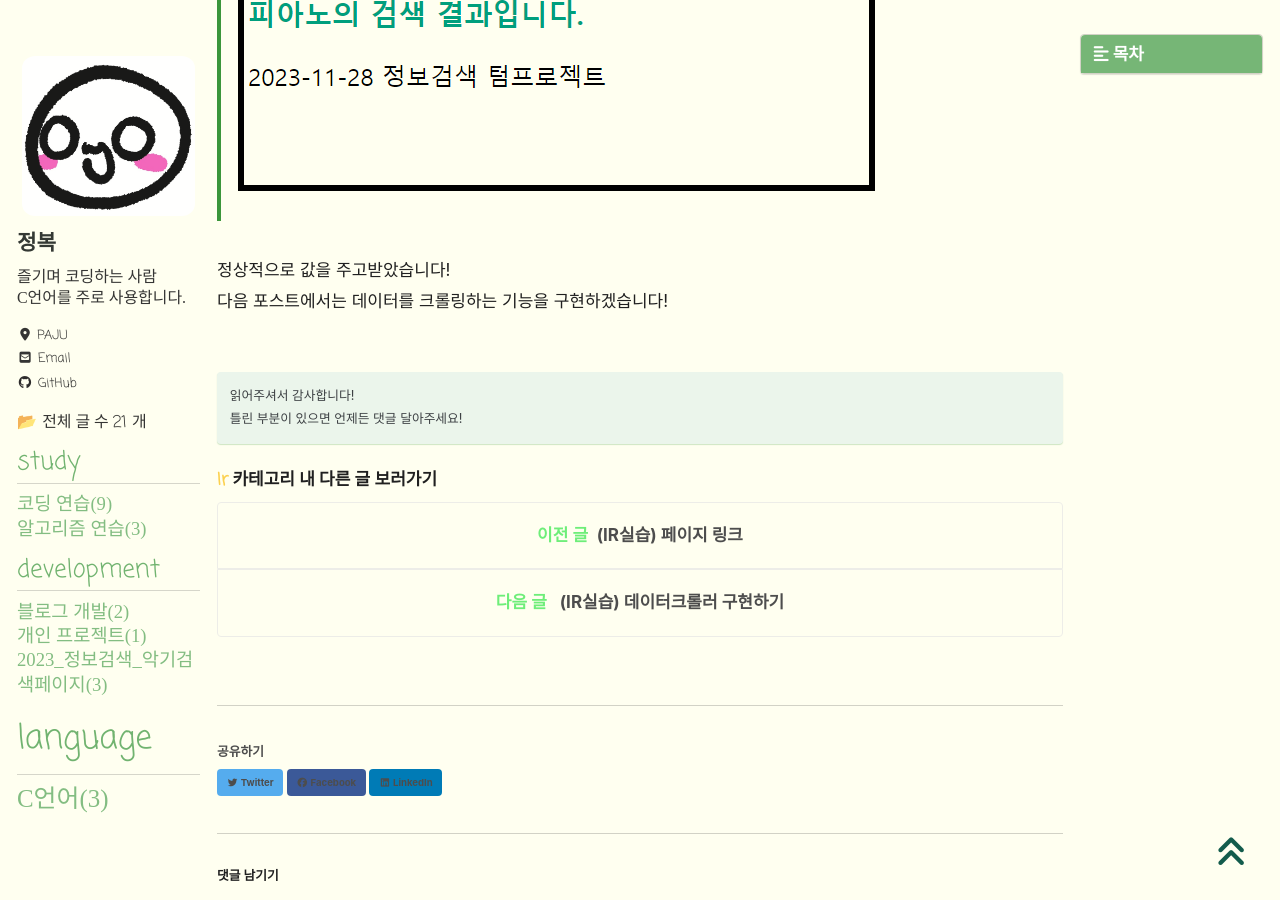
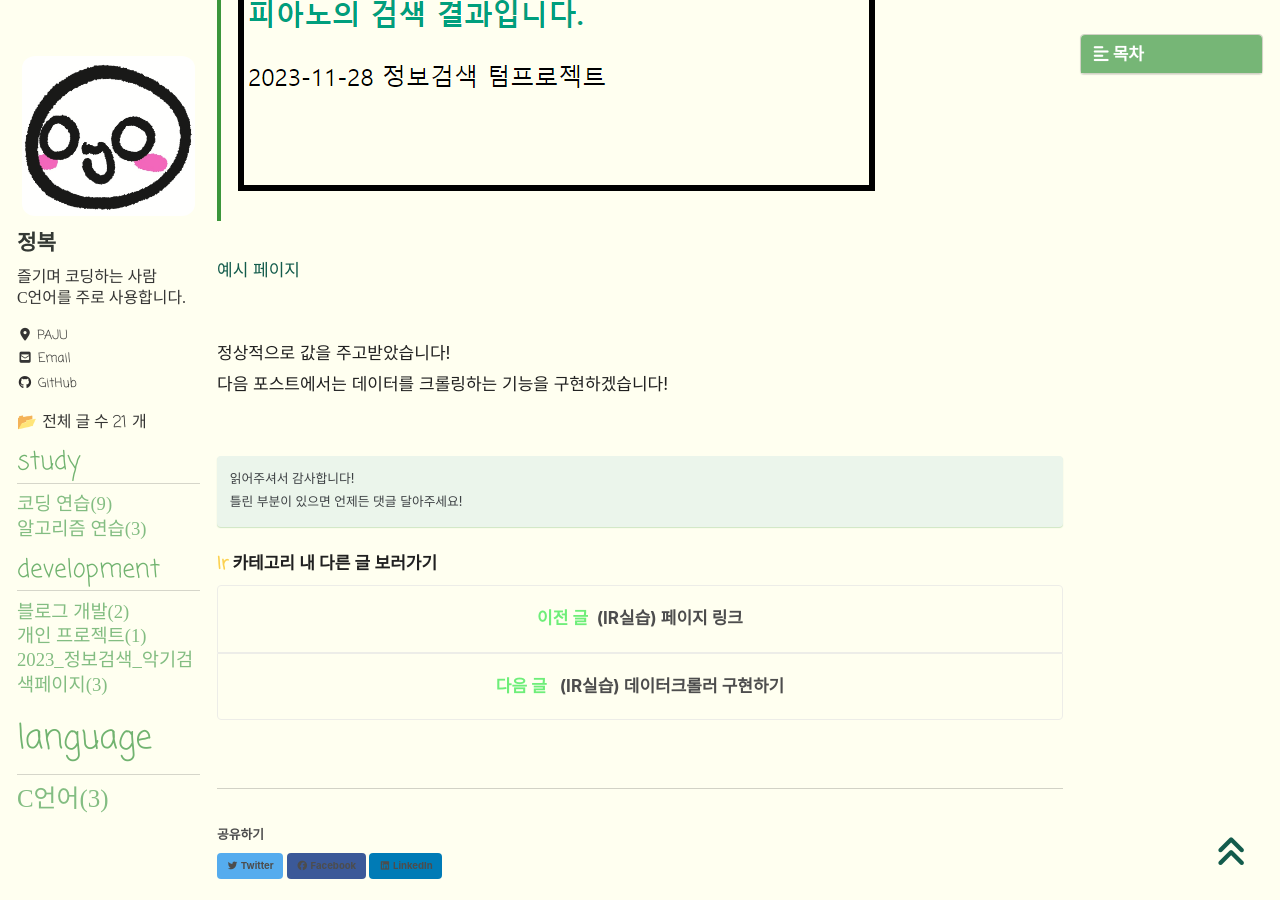
Before and after one commit to JBL28/jbl28.github.io, a Jekyll site: the page built from _posts/Ir/2023-11-27-01. href로 정보 주고받기.md, in a window 1280 px wide and 900 px high, scrolled down 3690 px. Built offline with Jekyll 4.4.1, drawn with Linux system fonts in a browser that asks for light colours; cached includes are drawn as plain includes; nearby versions of some CDN libraries; some web fonts are replaced; comment, search, counter and statistics services are not loaded.

Commit message:
Update 2023-11-27-01. href로 정보 주고받기.md

```diff
--- a/_posts/Ir/2023-11-27-01. href로 정보 주고받기.md
+++ b/_posts/Ir/2023-11-27-01. href로 정보 주고받기.md
@@ -119,9 +119,12 @@ returnQuery();
 > 검색화면 예시<br>
 >![검색화면](/assets/images/Ir/01/검색화면_.png "검색 화면 예시")<br><br><br>
 
+
 >결과화면 예시<br>
 >![결과화면](/assets/images/Ir/01/결과화면_.png "결과 화면 예시")
 <br><br>
+
+[예시 페이지]("/_posts/HTML/IR.HTML")<br><br>
 
 정상적으로 값을 주고받았습니다!<br>
 다음 포스트에서는 데이터를 크롤링하는 기능을 구현하겠습니다!<br><br>
```
